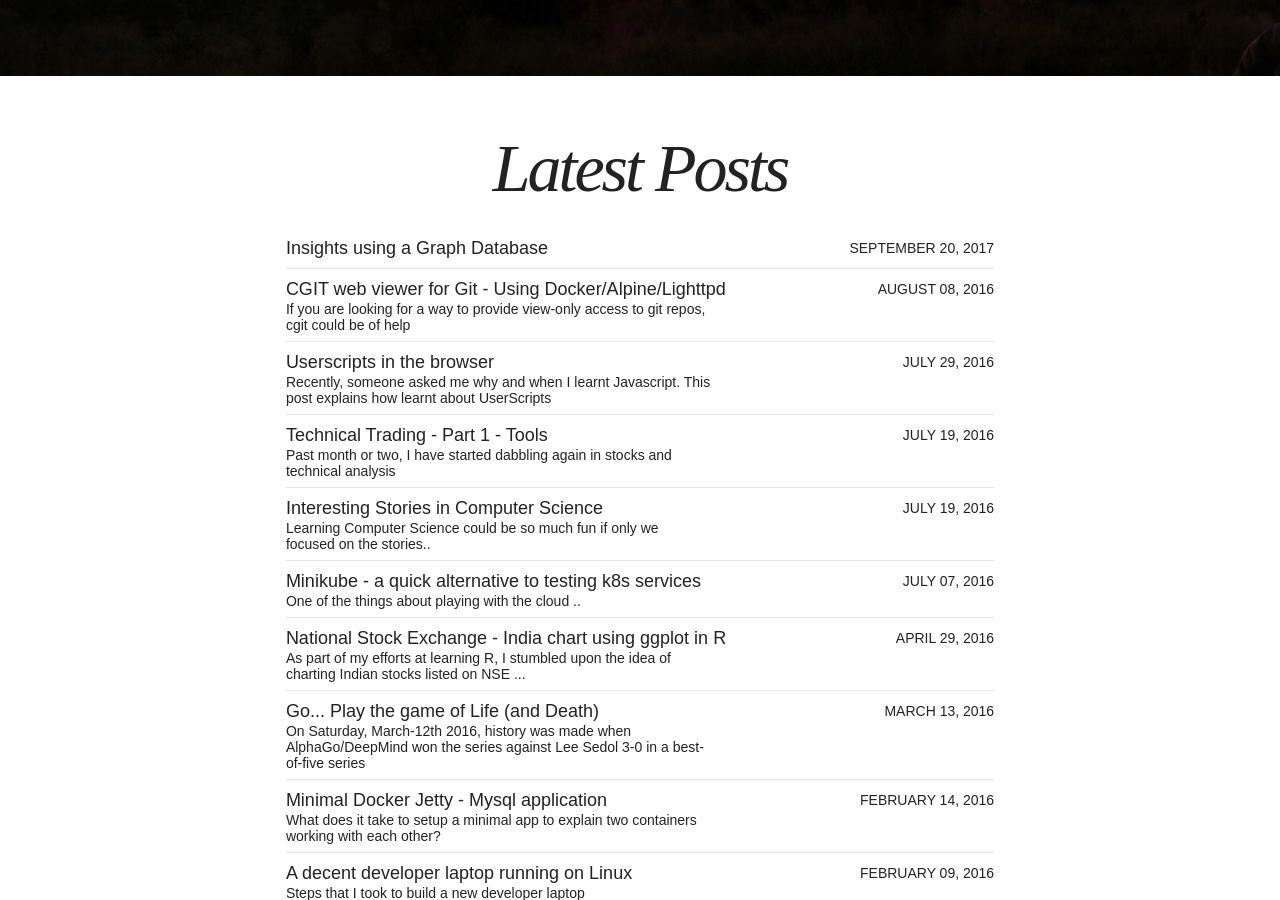
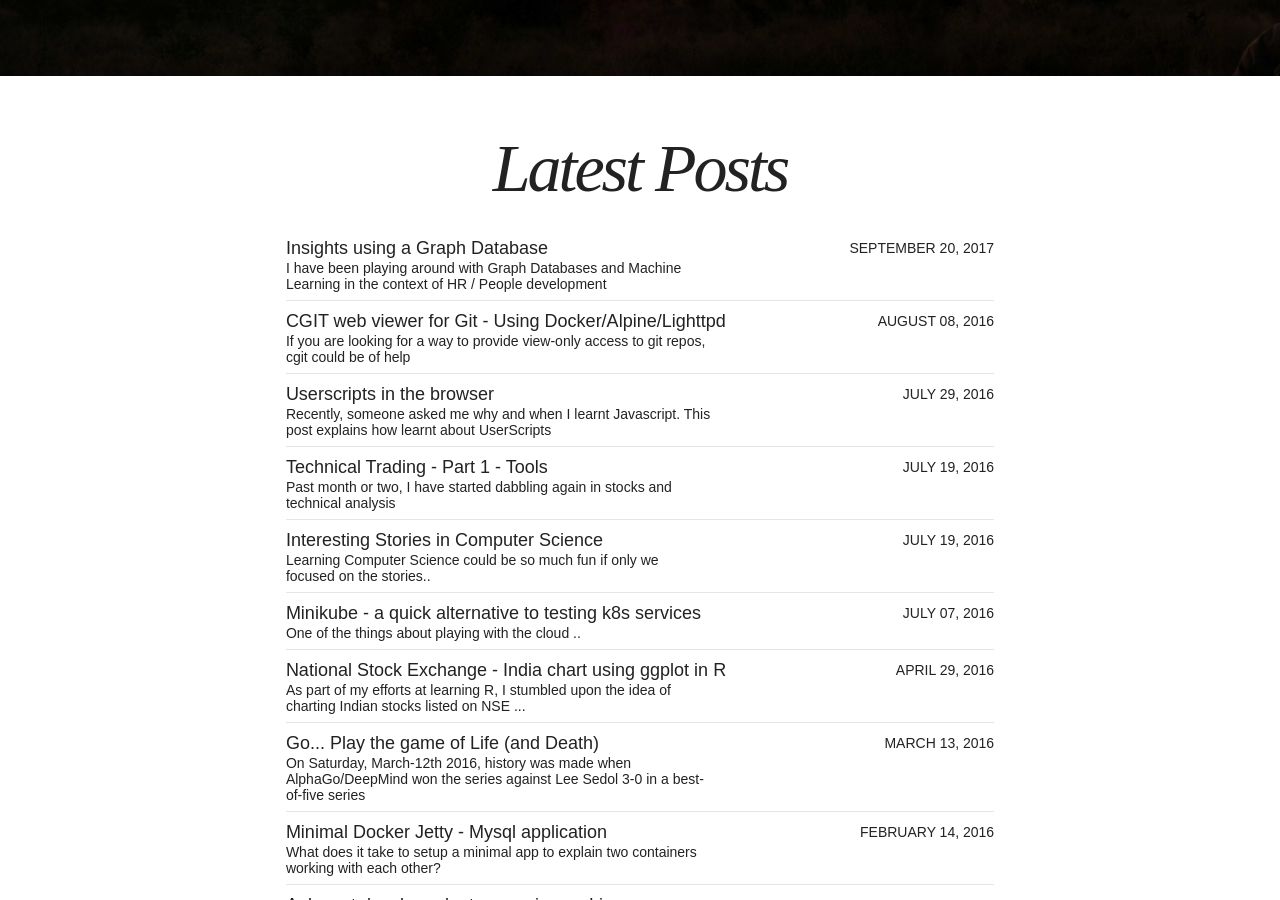
Before and after one commit to p2c2e/p2c2e.github.io, a Jekyll site: the page built from index.html, in a window 1280 px wide and 900 px high, scrolled down 378 px. Built offline with Jekyll 4.4.1, drawn with Linux system fonts in a browser that asks for light colours; nearby versions of some CDN libraries.

Commit message:
GraphDB blog - comments

```diff
--- a/_posts/blog/2017-09-20-graphdb-hr-analytics.md
+++ b/_posts/blog/2017-09-20-graphdb-hr-analytics.md
@@ -3,7 +3,7 @@ layout: post
 title: "Insights using a Graph Database"
 modified:
 categories: blog
-excerpt: ""
+excerpt: "I have been playing around with Graph Databases and Machine Learning in the context of HR / People development"
 tags: [technology, graphdb, neo4j, cypher, hr]
 comments: true
 image:
```
